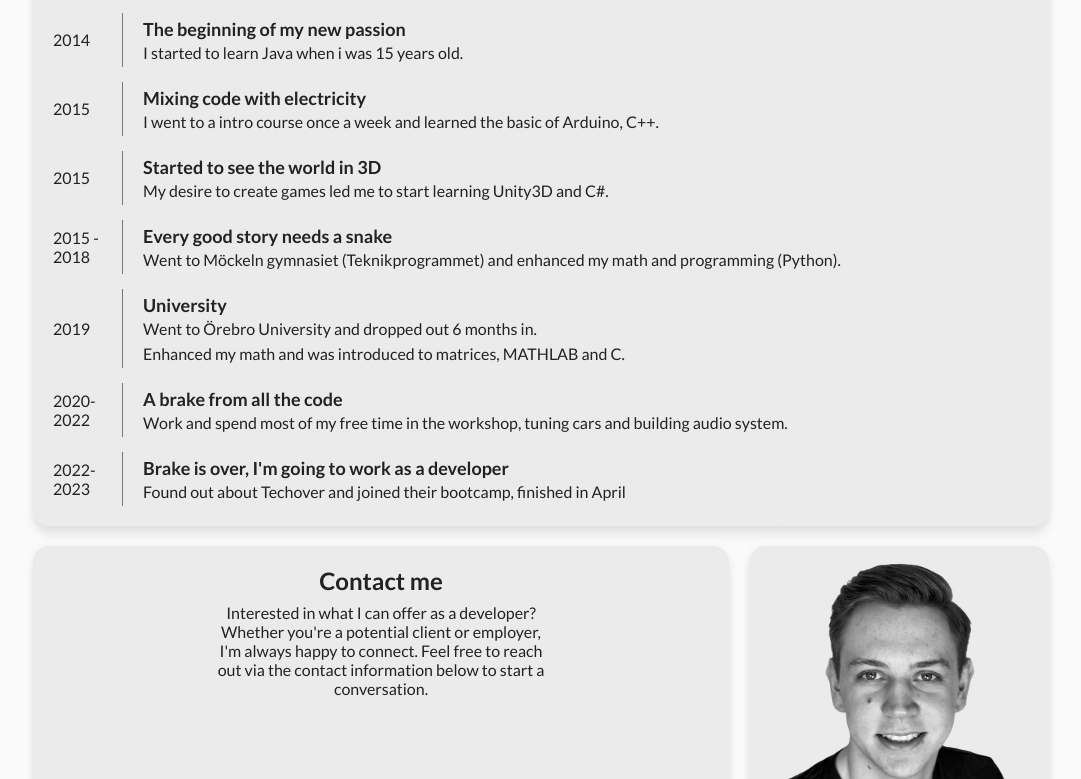
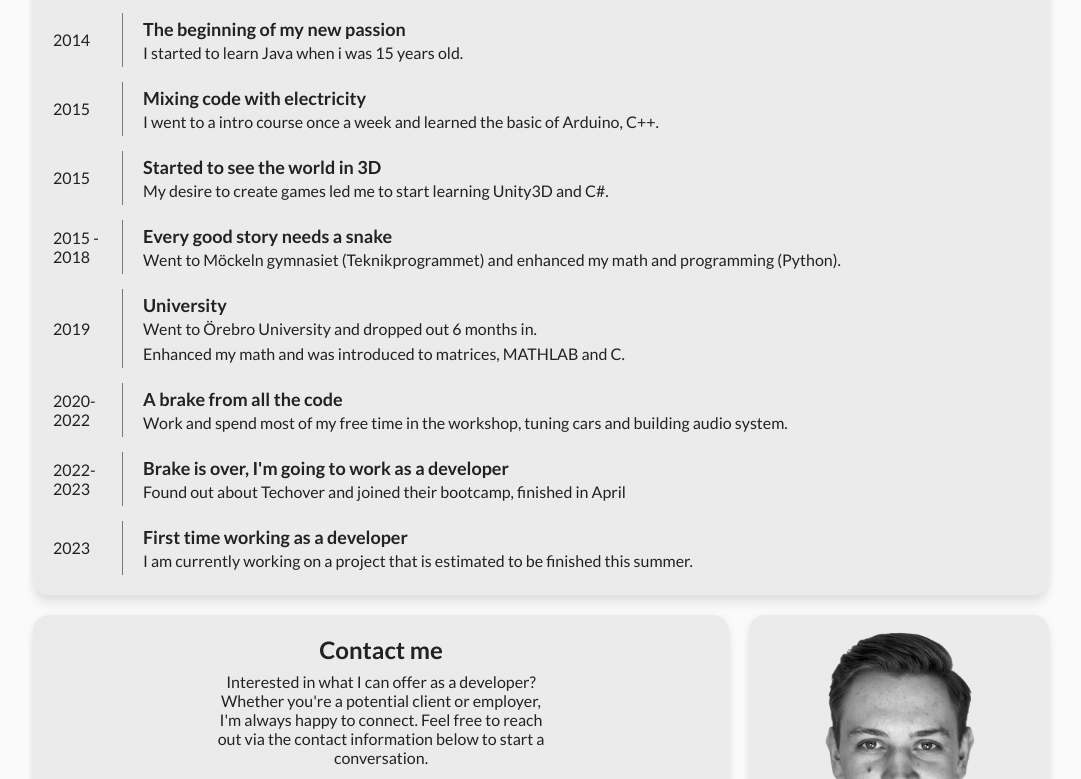
Before and after one commit to luc-as-dev/portfolio-react, a React (Vite) app in the folder client/: page / in a window 1280 px wide. Shown: the part 2438-3217 px from the top of the page, without its empty margins (99-1180 px from the left). Built offline with nearby package versions, Linux system fonts and the light colour scheme.

Commit message:
added journey.json, creating JourneyItems dynamic

```diff
--- /dev/null
+++ b/client/src/assets/data/journey.json
@@ -0,0 +1,65 @@
+[
+  {
+    "date": "2014",
+    "title": "The beginning of my new passion",
+    "texts": ["I started to learn Java when i was 15 years old."],
+    "hidden": false
+  },
+  {
+    "date": "2015",
+    "title": "Mixing code with electricity",
+    "texts": [
+      "I went to a intro course once a week and learned the basic of Arduino, C++."
+    ],
+    "hidden": false
+  },
+  {
+    "date": "2015",
+    "title": "Started to see the world in 3D",
+    "texts": [
+      "My desire to create games led me to start learning Unity3D and C#."
+    ],
+    "hidden": false
+  },
+  {
+    "date": "2015 - 2018",
+    "title": "Every good story needs a snake",
+    "texts": [
+      "Went to Möckeln gymnasiet (Teknikprogrammet) and enhanced my math and programming (Python)."
+    ],
+    "hidden": false
+  },
+  {
+    "date": "2019",
+    "title": "University",
+    "texts": [
+      "Went to Örebro University and dropped out 6 months in.",
+      "Enhanced my math and was introduced to matrices, MATHLAB and C."
+    ],
+    "hidden": false
+  },
+  {
+    "date": "2020-2022",
+    "title": "A brake from all the code",
+    "texts": [
+      "Work and spend most of my free time in the workshop, tuning cars and building audio system."
+    ],
+    "hidden": false
+  },
+  {
+    "date": "2022-2023",
+    "title": "Brake is over, I'm going to work as a developer",
+    "texts": [
+      "Found out about Techover and joined their bootcamp, finished in April"
+    ],
+    "hidden": false
+  },
+  {
+    "date": "2023",
+    "title": "First time working as a developer",
+    "texts": [
+      "I am currently working on a project that is estimated to be finished this summer."
+    ],
+    "hidden": false
+  }
+]
--- a/client/src/components/JourneyCard/JourneyCard.tsx
+++ b/client/src/components/JourneyCard/JourneyCard.tsx
@@ -1,6 +1,8 @@
+import "./JourneyCard.scss";
 import Card from "../UI/Card/Card";
-import "./JourneyCard.scss";
 import JourneyItem from "./JourneyItem/JourneyItem";
+
+import journey from "../../assets/data/journey.json";
 
 type Props = {
   className?: string;
@@ -14,89 +16,17 @@ export default function JourneyCard({ className }: Props) {
     >
       <h2 className="journey-card-inner-label">My Coding Journey</h2>
       <div className="journey-card-inner-content">
-        <JourneyItem date="2014" title={"The beginning of my new passion"}>
-          <p>I started to learn Java when i was 15 years old.</p>
-        </JourneyItem>
-
-        <JourneyItem date="2015" title={"Mixing code with electricity"}>
-          <p>
-            I went to a intro course once a week and learned the basic of
-            Arduino, C++.
-          </p>
-        </JourneyItem>
-
-        <JourneyItem date="2015" title={"Started to see the world in 3D"}>
-          <p>
-            My desire to create games led me to start learning Unity3D and C#.
-          </p>
-        </JourneyItem>
-
-        <JourneyItem
-          date="2015 - 2018"
-          title={"Every good story needs a snake"}
-        >
-          <p>
-            Went to Möckeln gymnasiet (Teknikprogrammet) and enhanced my math
-            and programming (Python).
-          </p>
-        </JourneyItem>
-
-        <JourneyItem date="2019" title={"University"}>
-          <p>Went to Örebro University and dropped out 6 months in.</p>
-          <p>Enhanced my math and was introduced to matrices, MATHLAB and C.</p>
-        </JourneyItem>
-
-        <JourneyItem date="2020-2022" title={"A brake from all the code"}>
-          <p>
-            Work and spend most of my free time in the workshop, tuning cars and
-            building audio system.
-          </p>
-        </JourneyItem>
-
-        <JourneyItem
-          date="2022-2023"
-          title={"Brake is over, I'm going to work as a developer"}
-        >
-          <p>
-            Found out about Techover and joined their bootcamp, finished in
-            April
-          </p>
-        </JourneyItem>
+        {journey.map(({ date, title, texts, hidden }) => {
+          if (hidden) return "";
+          return (
+            <JourneyItem key={title} date={date} title={title}>
+              {texts.map((text: string, index: number) => (
+                <p key={index}>{text}</p>
+              ))}
+            </JourneyItem>
+          );
+        })}
       </div>
-
-      {/*
-      <p>Math 1c, 2c, 3c, 4 and 5</p>
-      <p>Programming 1, 2 (Python)</p>
-      <p>
-        Web-development 1 and Web-server programming 1 (HTML, CSS, JS, PHP)
-      </p>
-
-      <p>
-        Was introduced to C. I had a lot of fun while coding C and got a
-        better understanding of pointer.
-      </p>
-
-      <p>
-        I spent time on my other hobby cars. I started to work in a store
-        selling Car audio. This was a lot of fun, i could use my knowledge in
-        math and physics to help the customer get the best audio for their
-        cars.
-      </p>
-      <p>
-        After 6 moths i the store i accepted a job offer by the same company
-        to work with customer-service/remote-sales instead. 2 moths later I
-        got an offer to manage Services and Reclamations due to my ability te
-        keep calm in stressful situations and my competence in amplifiers and
-        installations.
-      </p>
-      <p>
-        I did this for a year but all the time i missed helping people and
-        explaining how the should do to get good results. Instead i spend most
-        of the day explaining what they did wrong and why the broke their
-        expansive equipment and why it is not covered by warranty. This was
-        the reason why i chose to quit.
-      </p>
-      */}
     </Card>
   );
 }
```
